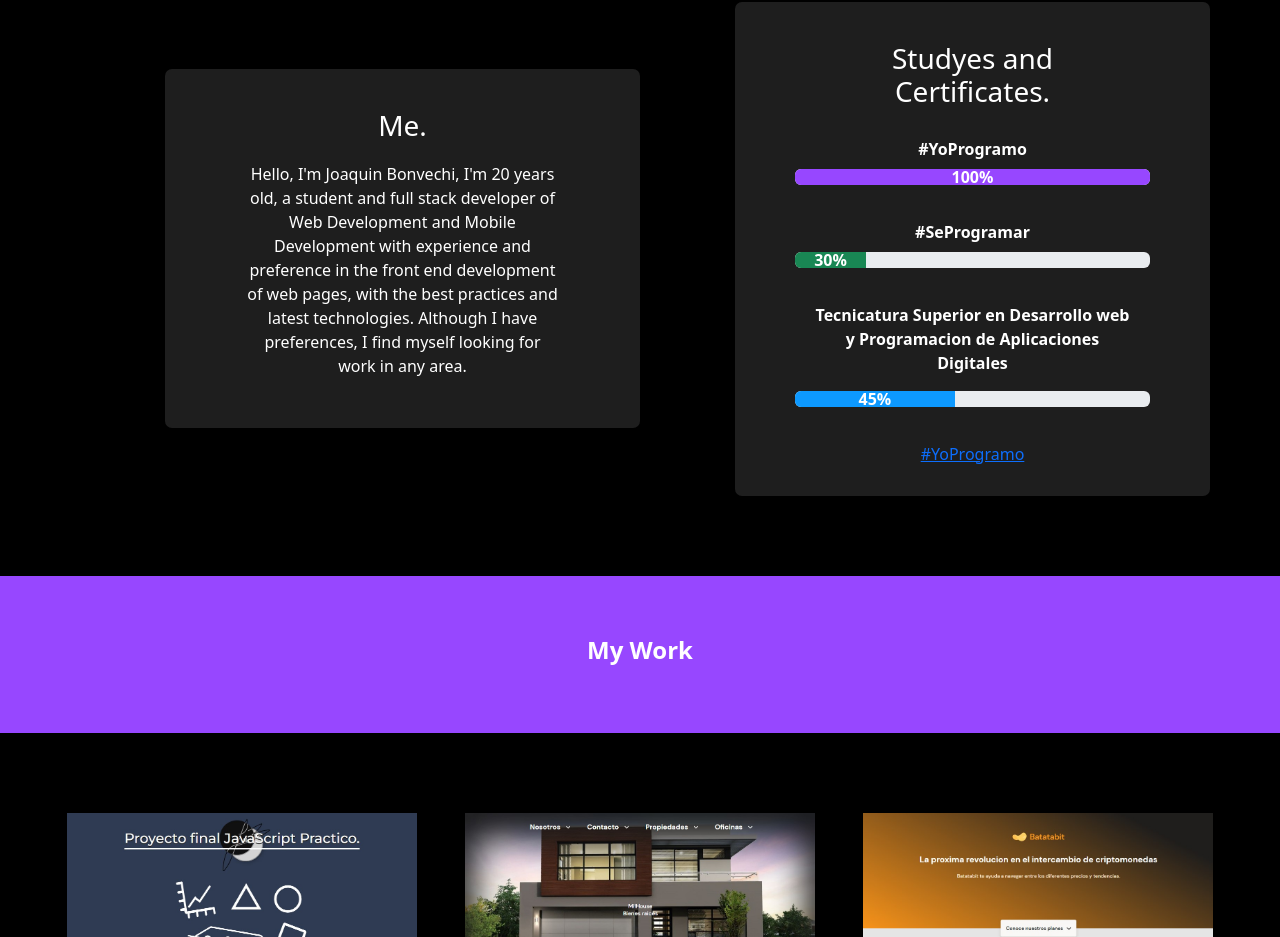
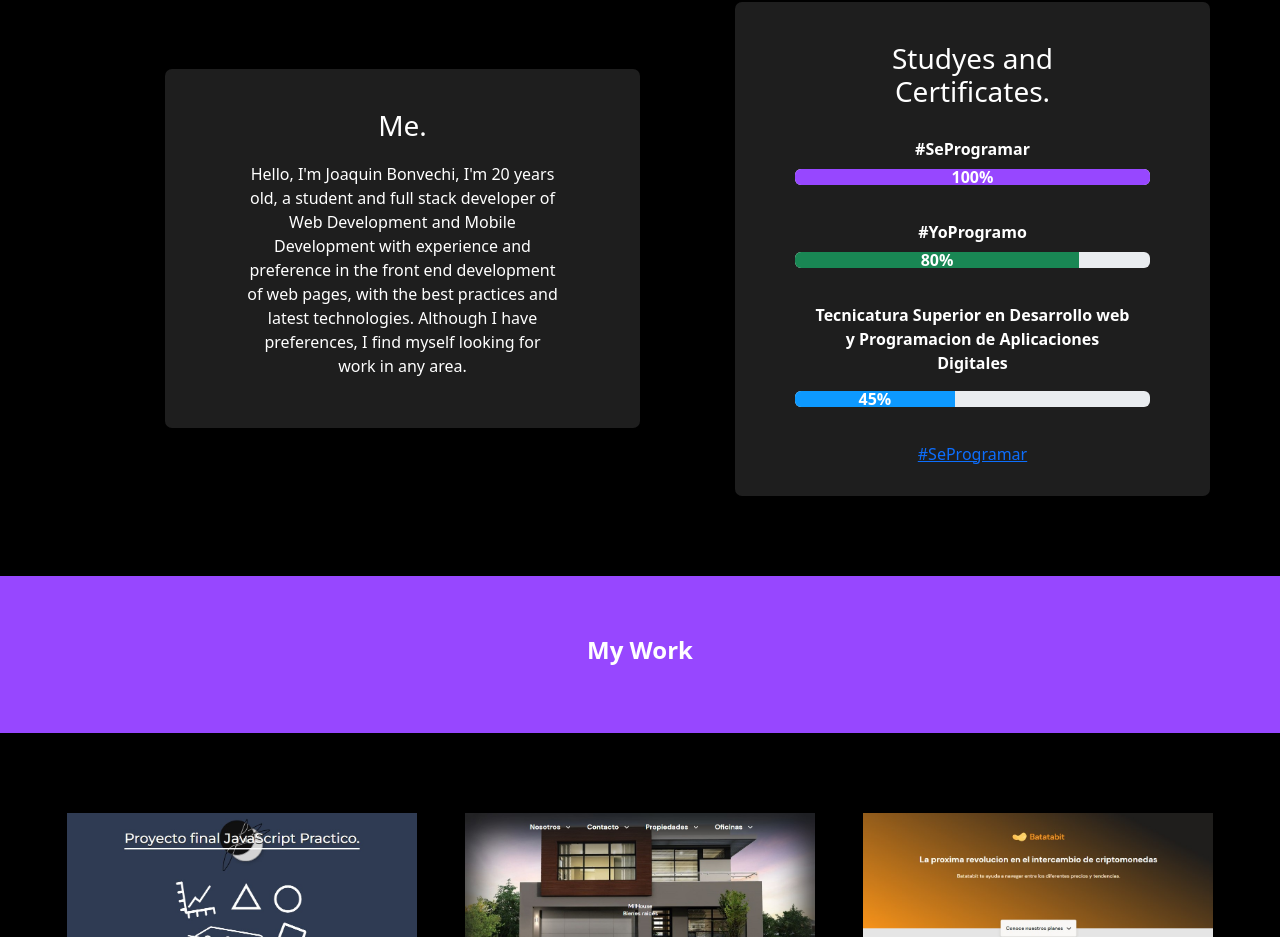
Before and after one commit to JoacoBonvechi/Portfolio-SPA, an Angular app: page /portfolio in a window 1280 px wide. Shown: the part 1620-2557 px from the top of the page. Built offline with nearby package versions, Linux system fonts and the light colour scheme.

Commit message:
correcon typo

```diff
--- a/src/app/component/about/about.component.html
+++ b/src/app/component/about/about.component.html
@@ -13,14 +13,14 @@
         <article class="studyes-card col-sm-7 col-md-5">
             <h3>Studyes and Certificates.</h3>
             <div>
-                <p class="fs-6 fw-semibold m-2">#YoProgramo</p>
+                <p class="fs-6 fw-semibold m-2">#SeProgramar</p>
                 <div class="progress">
                     <div class="fs-6 fw-semibold progress-bar bar-yoprogramo" role="progressbar" aria-label="Success example" style="width: 100%" aria-valuenow="25" aria-valuemin="0" aria-valuemax="100">100%</div>
                 </div>
 
-                <p class="fs-6 fw-semibold m-2">#SeProgramar</p>
+                <p class="fs-6 fw-semibold m-2">#YoProgramo</p>
                 <div class="progress">
-                    <div class="fs-6 fw-semibold progress-bar bg-success" role="progressbar" aria-label="Success example" style="width: 20%" aria-valuenow="30" aria-valuemin="0" aria-valuemax="100">30%</div>
+                    <div class="fs-6 fw-semibold progress-bar bg-success" role="progressbar" aria-label="Success example" style="width: 80%" aria-valuenow="30" aria-valuemin="0" aria-valuemax="100">80%</div>
                 </div>
 
                 <p class="fs-6 fw-semibold m-3">Tecnicatura Superior en Desarrollo web y Programacion de Aplicaciones Digitales</p>
@@ -28,7 +28,7 @@
                     <div class="bar-tecnicatura fs-6 fw-semibold progress-bar" role="progressbar" aria-label="Success example" style="width: 45%" aria-valuenow="25" aria-valuemin="0" aria-valuemax="100">45%</div>
                 </div>
             </div>
-            <a href="https://seprogramar.inti.gob.ar/inti/certificates/verify/a98Koua17K1Fc8tP">#YoProgramo</a>
+            <a href="https://seprogramar.inti.gob.ar/inti/certificates/verify/a98Koua17K1Fc8tP" target="_blank">#SeProgramar</a>
 
         </article>
     </div>
```
